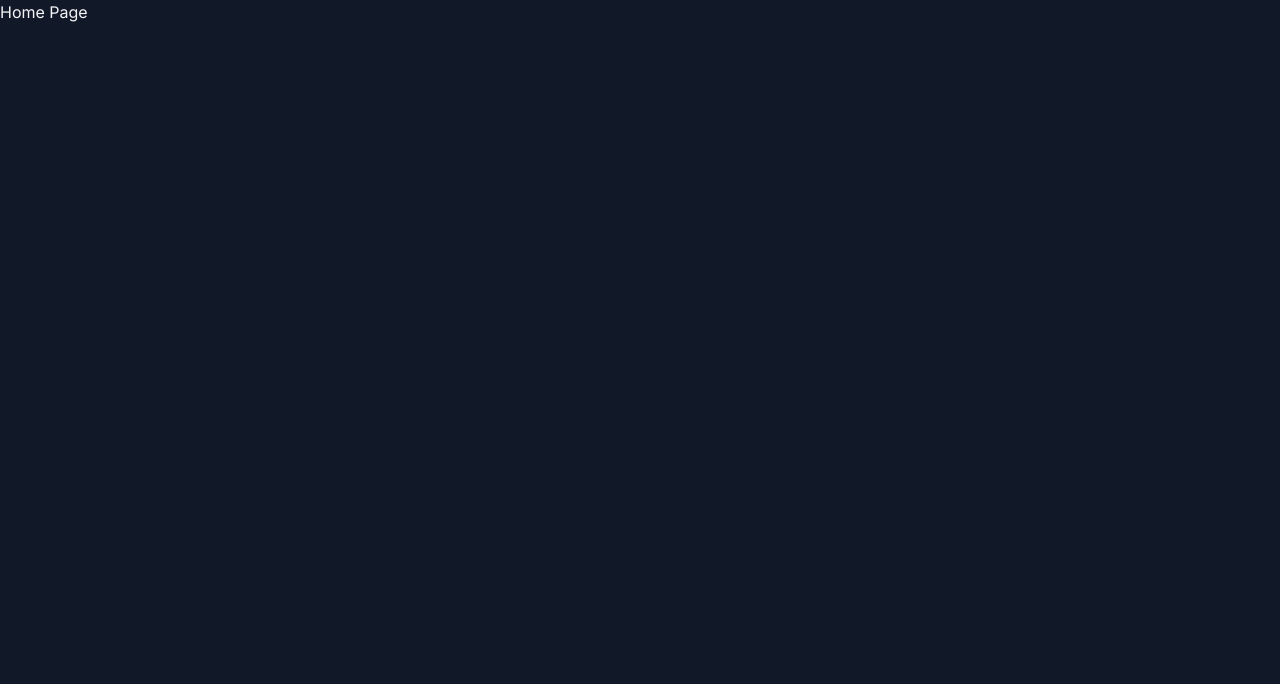
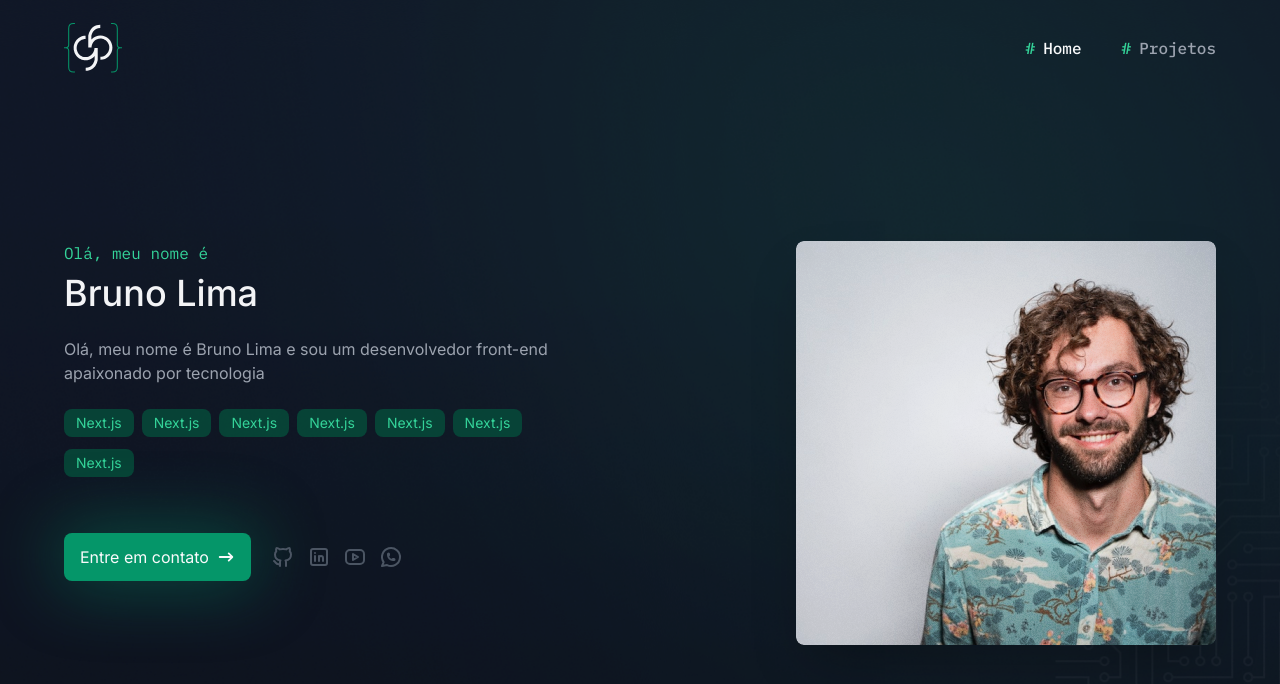
Before and after one commit to brunolimadevelopment/portfolio, a Next.js app: page / in a window 1280 px wide. Shown: the top 684 px of the page. Built offline with nearby package versions, Linux system fonts and the light colour scheme.

Commit message:
feat: kickstart project portfolio

```diff
--- /dev/null
+++ b/app/components/button/index.tsx
@@ -0,0 +1,13 @@
+import { cn } from "@/app/lib/utils"
+import { ButtonHTMLAttributes } from "react"
+
+// essa typagem significa que estamos dizendo que o componente Button vai aceitar tudo o que um elemento <button> do HTML aceitaria.
+type ButtonProps = ButtonHTMLAttributes<HTMLButtonElement>
+
+export const Button = ({ children, className, ...props }: ButtonProps) => {
+    return (
+        <button {...props} className={cn('bg-emerald-600 py-3 px-4 rounded-lg text-gray-50 flex items-center justify-center gap-2 hover:bg-emerald-500 transition-all disabled:opacity-50', className)}>
+            {children}
+        </button>
+    )
+}
--- /dev/null
+++ b/app/components/header/index.tsx
@@ -0,0 +1,35 @@
+"use client"
+
+import Image from "next/image"
+import Link from "next/link"
+import { NavItem } from "./nav-item"
+
+const NAV_ITENS = [
+    {
+        label: "Home",
+        href: '/'
+    },
+    {
+        label: 'Projetos',
+        href: '/projects'
+    }
+]
+export const Header = () => {
+    return (
+        <header className="absolute top-0 w-full z-10 h-24 flex itens-center justify-center">
+            <div className="container flex items-center justify-between">
+                <Link href="/">
+                    <Image width={58} height={49} src="/images/logo.svg" alt="Logo GB Dev" />
+                </Link>
+
+                <nav className="flex itens-center gap-4 sm:gap-10">
+                    {
+                        NAV_ITENS.map(item => (
+                            <NavItem {...item} key={item.label} />
+                        ))
+                    }
+                </nav>
+            </div>
+        </header>
+    )
+}
--- /dev/null
+++ b/app/components/header/nav-item.tsx
@@ -0,0 +1,26 @@
+import { cn } from "@/app/lib/utils"
+import Link from "next/link"
+import { usePathname } from 'next/navigation'
+
+type NavItemProps = {
+    label: string
+    href: string
+}
+
+export const NavItem = ({ label, href }: NavItemProps) => {
+
+    console.log(label)
+
+    const pathname = usePathname()
+    const isActive = pathname === href
+
+    return (
+        <Link href={href} className={cn(
+            'text-gray-400 flex items-center gap-2 font-medium font-mono',
+            isActive && 'text-gray-50'
+        )}>
+            <span className="text-emerald-400">#</span>
+            {label}
+        </Link>
+    )
+}
--- /dev/null
+++ b/app/components/pages/home/hero-section/index.tsx
@@ -0,0 +1,57 @@
+import { Button } from "@/app/components/button"
+import { TechBadge } from "@/app/components/tech-badge"
+import Image from "next/image"
+import { HiArrowNarrowRight } from 'react-icons/hi'
+import { TbBrandGithub, TbBrandLinkedin, TbBrandYoutube, TbBrandWhatsapp } from 'react-icons/tb'
+
+// mockando os dados "dados fake"
+const MOCK_CONTACTS = [
+    {
+        url: "https://github.com.br",
+        icon: <TbBrandGithub />
+    },
+    {
+        url: 'https://github.com.br',
+        icon: <TbBrandLinkedin />
+    },
+    {
+        url: 'https://github.com.br',
+        icon: <TbBrandYoutube />
+    },
+    {
+        url: 'https://github.com.br',
+        icon: <TbBrandWhatsapp />
+    }
+]
+
+export const HeroSection = () => {
+    return (
+        <section className="w-full lg:h-[755px] bg-hero-image bg-cover bg-center bg-no-repeat flex flex-col justify-end pb-10 sm:pb-32 py-32 lg:pb-[110px]">
+            <div className="container flex items-start justify-between flex-col-reverse lg:flex-row">
+                <div className="w-full lg:max-w-[530px]">
+                    <p className="font-mono text-emerald-400">Olá, meu nome é</p>
+                    <h2 className="text-4xl font-medium mt-2">Bruno Lima</h2>
+
+                    <p className="text-gray-400 my-6 text-sm sm:text-base">Olá, meu nome é Bruno Lima e sou um desenvolvedor front-end apaixonado por tecnologia</p>
+                    <div className="flex flex-wrap gap-x-2 gap-y-3 lg:max-w-[340]">
+                        {Array.from({ length: 7 }).map((_, index) => (
+                            <TechBadge name="Next.js" />
+                        ))}
+                    </div>
+                    <div className="mt-6 lg:mt-10 flex sm:items-center sm:gap-5 flex-col sm:flex-row">
+                        <Button className="w-max shadow-button">Entre em contato<HiArrowNarrowRight size={18} /></Button>
+
+                        <div className="text-2xl text-gray-600 flex items-center h-20 gap-3">
+                            {
+                                MOCK_CONTACTS.map((contact, index) => (
+                                    <a href={contact.url} key={`contact-${index}`} target="_blank" className="hover:text-gray-100 transition-colors">{contact.icon}</a>
+                                ))
+                            }
+                        </div>
+                    </div>
+                </div>
+                <Image width={420} height={404} src="/images/profile-pic.png" alt="Bruno Lima" className="w-[300px] h-[300px] lg:w-[420px] lg:h-[404px] mb-6 lg:mb-0 shadow-2xl rounded-lg object-cover" />
+            </div>
+        </section>
+    )
+}
--- /dev/null
+++ b/app/components/tech-badge/index.tsx
@@ -0,0 +1,11 @@
+type TechBadgeProps = {
+    name: string
+}
+
+export const TechBadge = ({ name }: TechBadgeProps) => {
+    return (
+        <span className="text-emerald-400 bg-emerald-900/80 text-sm py-1 px-3 rounded-lg">
+            {name}
+        </span>
+    )
+}
--- a/app/layout.tsx
+++ b/app/layout.tsx
@@ -1,6 +1,7 @@
 import { Inter, IBM_Plex_Mono } from 'next/font/google'
 import './globals.css'
 import { ReactNode } from 'react'
+import { Header } from './components/header'
 
 const inter = Inter({
   variable: '--font-inter',
@@ -17,6 +18,7 @@
   return (
     <html lang="pt-BR" className={`${inter.variable} ${plexMono.variable}`}>
       <body>
+        <Header />
         {children}
       </body>
     </html>
--- /dev/null
+++ b/app/lib/utils.ts
@@ -0,0 +1,7 @@
+import { ClassValue, clsx } from 'clsx'
+import { twMerge } from 'tailwind-merge'
+
+export const cn = (...inputs: ClassValue[]) => {
+    // return dinamic css class
+    return twMerge(clsx(inputs))
+}
--- a/app/page.tsx
+++ b/app/page.tsx
@@ -1,7 +1,9 @@
+import { HeroSection } from "./components/pages/home/hero-section";
+
 export default async function Home() {
   return (
     <>
-      <h1>Home Page</h1>
+      <HeroSection />
     </>
   )
 }
--- a/package.json
+++ b/package.json
@@ -33,5 +33,10 @@
     "tailwindcss": "3.3.1",
     "typescript": "5.0.4",
     "zod": "3.21.4"
+  },
+  "devDependencies": {
+    "@commitlint/cli": "^18.4.2",
+    "@commitlint/config-conventional": "^18.4.2",
+    "cz-conventional-changelog": "^3.3.0"
   }
 }
```
Also changed, not shown: 2 other files (tests, documents, lock files or other folders).
